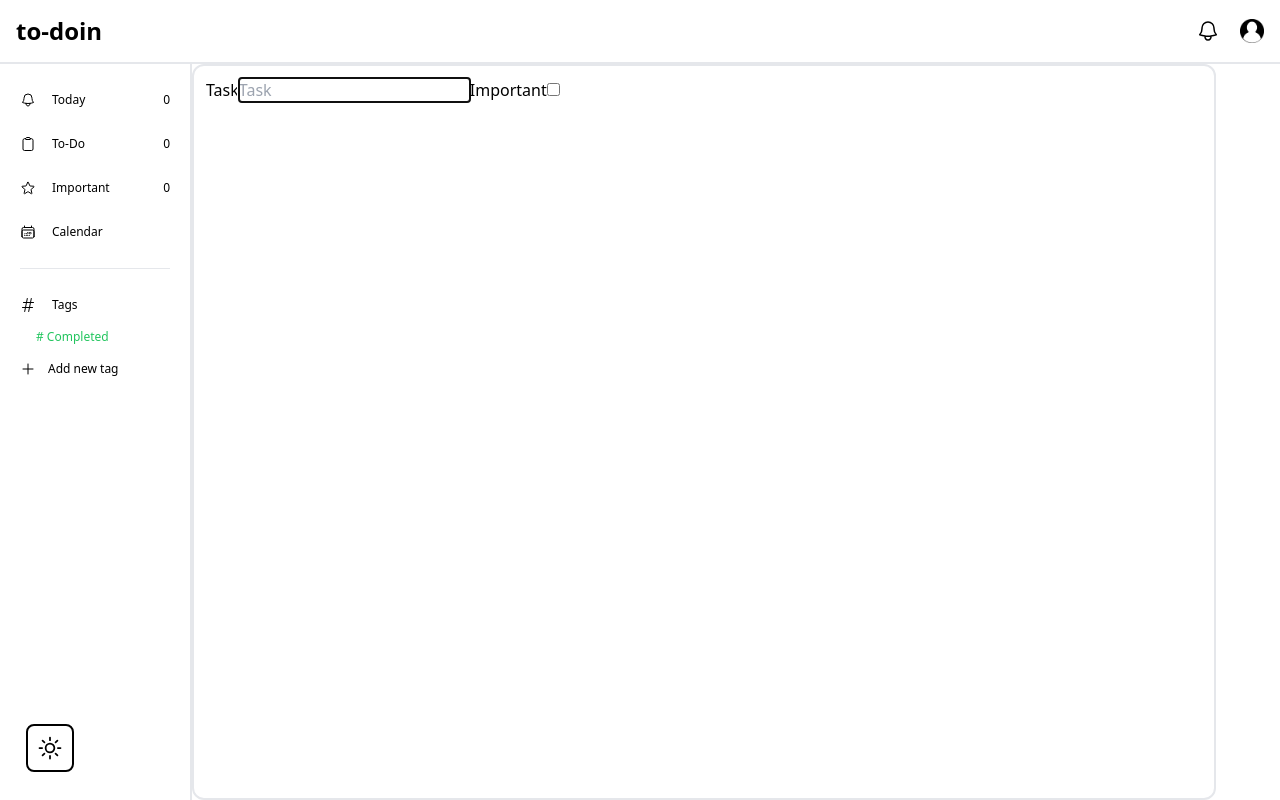
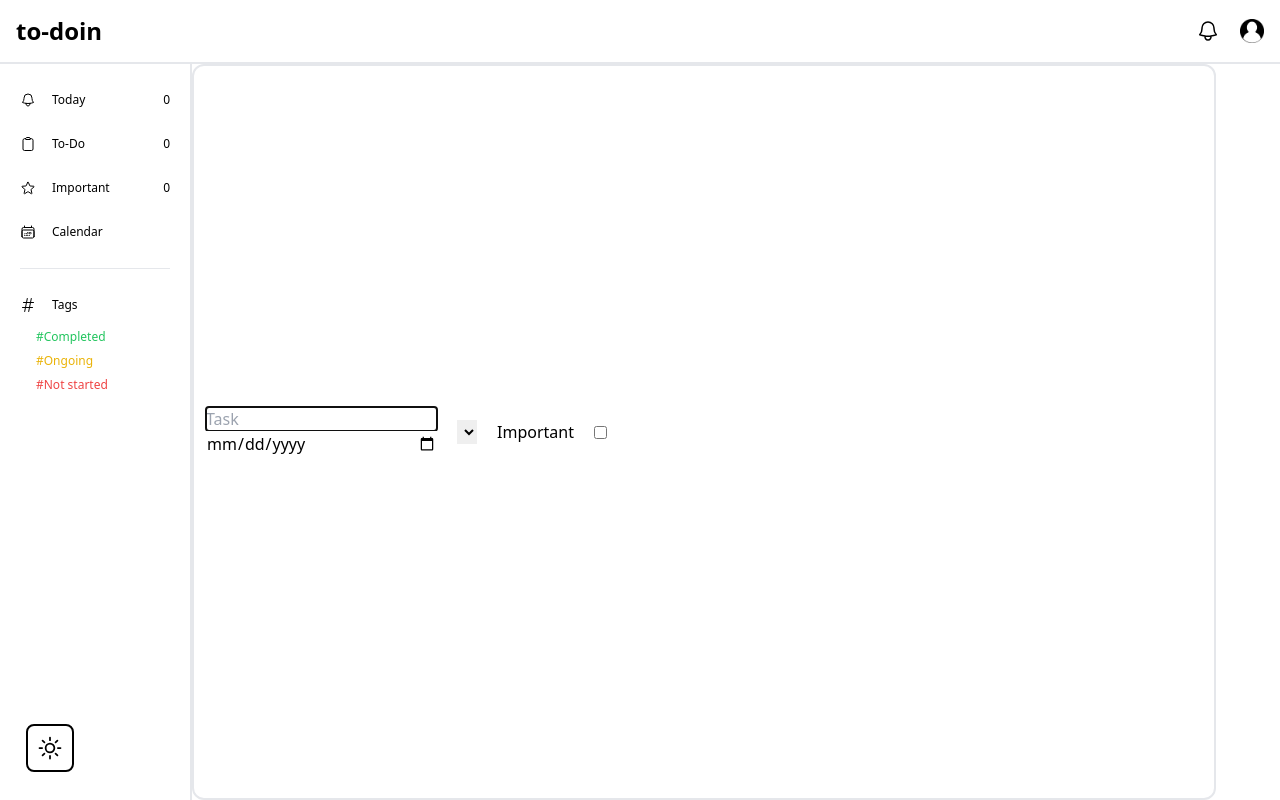
Before and after one commit to Cupskrrt/to-doin, a React (Vite) app: page /newtask in a window 1280 px wide. Built offline with nearby package versions, Linux system fonts and the light colour scheme; the HTML template or start-up script is replaced by a standard one.

Commit message:
Creating the rest of new task form

```diff
--- a/src/components/AddTag.jsx
+++ /dev/null
@@ -1,15 +0,0 @@
-import React from "react";
-import { PlusIcon } from "@heroicons/react/24/outline";
-
-const AddTag = ({ onClick }) => {
-  return (
-    <>
-      <div className="flex gap-3 mt-[1rem]" onClick={onClick}>
-        <PlusIcon className="w-[1rem]" />
-        <p className="text-xs">Add new tag</p>
-      </div>
-    </>
-  );
-};
-
-export default AddTag;
--- a/src/components/NewTag.jsx
+++ /dev/null
@@ -1,16 +0,0 @@
-import React from 'react';
-
-const NewTag = () => {
-  return (
-    <>
-      <form className="text-xs ml-4 mt-3 flex items-center gap-2">
-        <p>
-          # <input type="text" className="border-2 w-[6rem]" />
-        </p>
-        <input type="color" name="tag-color" id="tag-color" className='w-[1.5rem]' />
-      </form>
-    </>
-  );
-};
-
-export default NewTag;
--- a/src/components/NewTask.jsx
+++ b/src/components/NewTask.jsx
@@ -1,9 +1,12 @@
 import React, { useState } from "react";
 import { useMutation, useQueryClient } from "react-query";
 import { addTask } from "../utils/api/taskApi";
+import tags from "../utils/tags.js";
 
 const NewTask = ({ popup }) => {
   const [title, setTitle] = useState("");
+  const [date, setDate] = useState("");
+  const [tags, setTags] = useState("");
   const [important, setImportant] = useState(false);
   const qc = useQueryClient();
 
@@ -15,7 +18,12 @@ const NewTask = ({ popup }) => {
 
   const handleSubmit = async (e) => {
     e.preventDefault();
-    addTaskMutation.mutate({ title: title, important: important });
+    addTaskMutation.mutate({
+      title: title,
+      important: important,
+      date: date,
+      tags: tags,
+    });
     popup();
   };
 
@@ -23,9 +31,9 @@ const NewTask = ({ popup }) => {
     <>
       <form
         onSubmit={handleSubmit}
-        className="border-2 rounded-xl p-3 w-[80vw]"
+        className="border-2 rounded-xl p-3 w-[80vw] flex items-center gap-5"
       >
-        <label htmlFor="task-name">Task</label>
+        <div className="flex flex-col">
           <input
             id="task-name"
             type="text"
@@ -34,6 +42,28 @@ const NewTask = ({ popup }) => {
             placeholder="Task"
             autoFocus
           />
+          <input
+            type="date"
+            onChange={(e) => setDate(e.target.value)}
+            value={date}
+          />
+        </div>
+        {/*TAGS PAGE*/}
+        <select name="tags">
+          {tags
+            ? tags.map((tag) => {
+                return (
+                  <option
+                    key={`${tag.title}`}
+                    value={tags}
+                    onChange={(e) => setTags(e.target.value)}
+                  >
+                    {tag.title}
+                  </option>
+                );
+              })
+            : ""}
+        </select>
         <label>Important</label>
         <input type="checkbox" onClick={(e) => setImportant(!important)} />
       </form>
--- a/src/components/TagItem.jsx
+++ b/src/components/TagItem.jsx
@@ -1,13 +1,21 @@
-import React from 'react';
+import React from "react";
+import ColorConfig from "../utils/ColorProfile.js";
+import tags from "../utils/tags.js";
 
 const TagItem = () => {
   return (
     <>
-      <div className="flex ml-4 gap-2 text-green-500">
-        <p className="text-xs"># Completed</p>
-      </div>
+      {tags
+        ? tags.map((tag) => {
+            return (
+              <div key={tag.title} className={ColorConfig[`${tag.color}`]}>
+                <p className="text-xs">{tag.title}</p>
+              </div>
+            );
+          })
+        : ""}
     </>
   );
 };
 
-export default TagItem
+export default TagItem;
--- a/src/pages/Sidebar.jsx
+++ b/src/pages/Sidebar.jsx
@@ -6,8 +6,6 @@ import Important from "../components/Important";
 import Todo from "../components/Todo";
 import Calendar from "../components/Calendar";
 import Tags from "../components/Tags";
-import AddTag from "../components/AddTag";
-import NewTag from "../components/NewTag";
 
 const Sidebar = () => {
   const [tagShow, setTagShow] = useState(false);
@@ -50,8 +48,6 @@ const Sidebar = () => {
         <hr />
         <div>
           <Tags />
-          {tagShow && <NewTag />}
-          <AddTag onClick={showTag} />
         </div>
         <ThemeMode />
       </div>
--- a/src/utils/ColorProfile.js
+++ b/src/utils/ColorProfile.js
@@ -1,2 +1,7 @@
-// TODO: create color profile to make the html readable
-// TEST
+const ColorConfig = {
+  red: "flex ml-4 mt-2 gap-2 text-red-500",
+  green: "flex ml-4 mt-2 gap-2 text-green-500",
+  yellow: "flex ml-4 mt-2 gap-2 text-yellow-500",
+};
+
+export default ColorConfig;
--- /dev/null
+++ b/src/utils/tags.js
@@ -0,0 +1,16 @@
+const tags = [
+  {
+    title: "#Completed",
+    color: "green",
+  },
+  {
+    title: "#Ongoing",
+    color: "yellow",
+  },
+  {
+    title: "#Not started",
+    color: "red",
+  },
+];
+
+export default tags;
```
Lines whose indentation alone changed are shown as unchanged.
